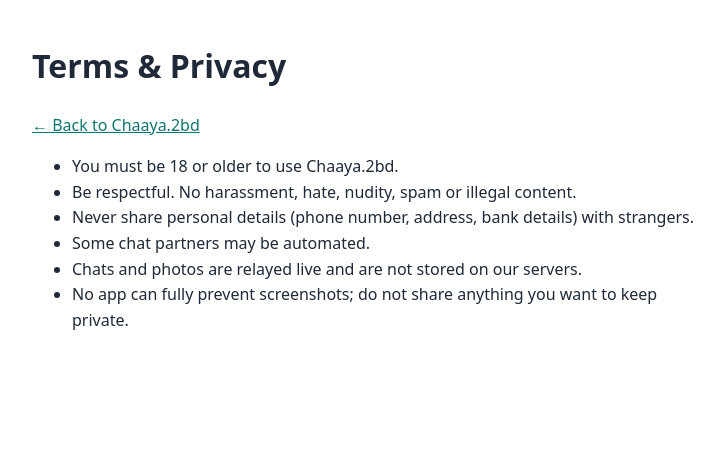
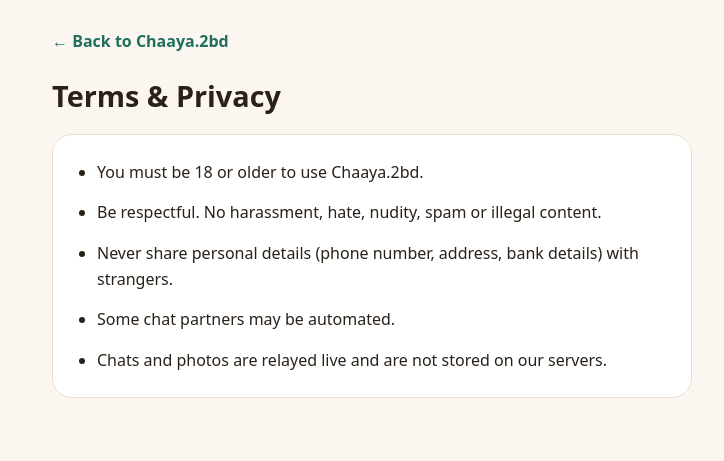
Before and after one commit to alfredalappat/Chaaya.2bd, a website: page Chaaya.2bd/public/terms.html in a window 1280 px wide. Shown: the whole page, without its empty margins (268-992 px from the left). Drawn offline with Linux system fonts and the light colour scheme.

Commit message:
Enhance terms.html with new styles and layout
Updated terms and privacy page with new styles and structure.

```diff
--- a/Chaaya.2bd/public/terms.html
+++ b/Chaaya.2bd/public/terms.html
@@ -1,14 +1,22 @@
 <!doctype html><html lang="en"><head><meta charset="utf-8"><meta name="viewport" content="width=device-width,initial-scale=1">
 <title>Terms &amp; Privacy – Chaaya.2bd</title><meta name="robots" content="index,follow">
 <link rel="icon" href="/favicon.svg" type="image/svg+xml">
-<style>body{font:16px/1.6 system-ui,sans-serif;max-width:680px;margin:40px auto;padding:0 20px;color:#1f2937}a{color:#0f766e}</style></head><body>
+<style>
+:root{--bg:#fbf7f0;--card:#fff;--ink:#2a2118;--mute:#7a6a58;--pri:#1f6f5c;--line:#eadfce}
+@media(prefers-color-scheme:dark){:root{--bg:#14110d;--card:#1e1a15;--ink:#f4ece0;--mute:#a89a86;--pri:#3aa389;--line:#332b21}}
+*{box-sizing:border-box}body{margin:0;background:var(--bg);color:var(--ink);font:16px/1.65 "Plus Jakarta Sans",system-ui,sans-serif}
+.w{max-width:680px;margin:0 auto;padding:28px 20px 60px}
+a{color:var(--pri);font-weight:600;text-decoration:none}
+h1{font-size:1.8rem;margin:18px 0 14px}
+.card{background:var(--card);border:1px solid var(--line);border-radius:20px;padding:8px 24px}
+li{margin:14px 0;color:var(--ink)}ul{padding-left:20px}
+</style></head><body><div class="w">
+<a href="/">← Back to Chaaya.2bd</a>
 <h1>Terms &amp; Privacy</h1>
-<p><a href="/">← Back to Chaaya.2bd</a></p>
-<ul>
+<div class="card"><ul>
 <li>You must be 18 or older to use Chaaya.2bd.</li>
 <li>Be respectful. No harassment, hate, nudity, spam or illegal content.</li>
 <li>Never share personal details (phone number, address, bank details) with strangers.</li>
 <li>Some chat partners may be automated.</li>
 <li>Chats and photos are relayed live and are not stored on our servers.</li>
-<li>No app can fully prevent screenshots; do not share anything you want to keep private.</li>
-</ul></body></html>
+</ul></div></div></body></html>
```
